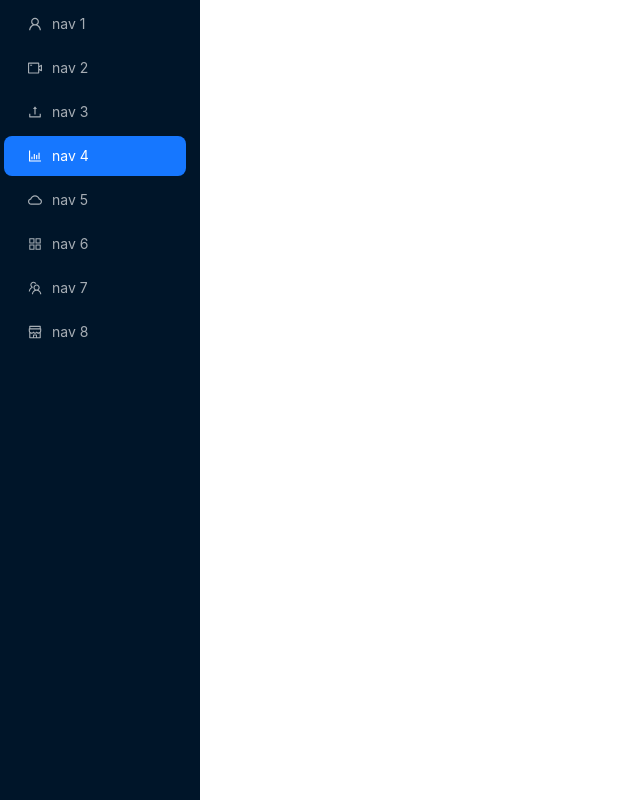
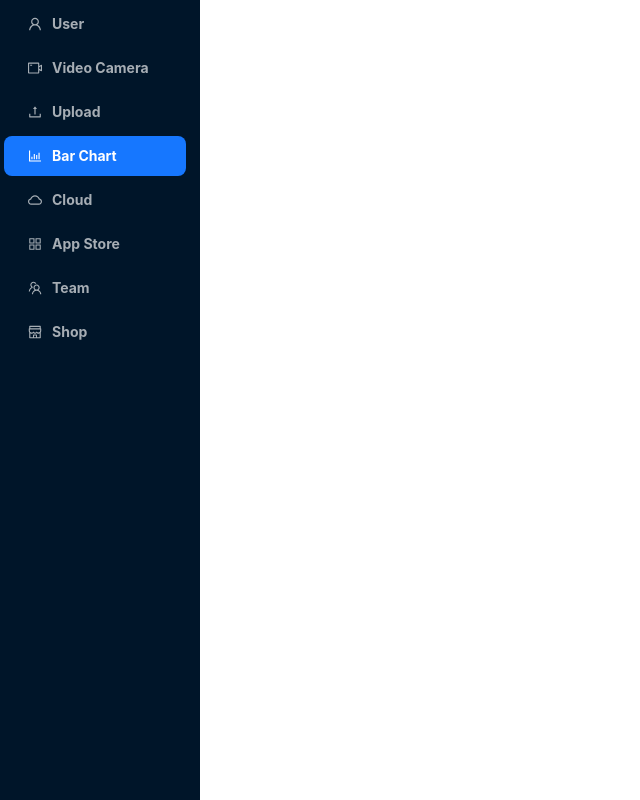
Before and after one commit to gossameralbum/admin-dashboard, a Next.js app: page / in a window 1280 px wide. Shown: the top 800 px of the page, without its empty margins (0-640 px from the left). Built offline with nearby package versions, Linux system fonts and the light colour scheme.

Commit message:
added sider and line awesome, changed fonts and added logo file

```diff
--- a/package.json
+++ b/package.json
@@ -12,7 +12,8 @@
     "antd": "^5.24.3",
     "next": "15.2.1",
     "react": "^19.0.0",
-    "react-dom": "^19.0.0"
+    "react-dom": "^19.0.0",
+    "react-line-awesome": "^1.4.1"
   },
   "devDependencies": {
     "@eslint/eslintrc": "^3",
--- a/src/app/globals.css
+++ b/src/app/globals.css
@@ -8,8 +8,7 @@
 @theme inline {
 	--color-background: var(--background);
 	--color-foreground: var(--foreground);
-	--font-sans: var(--font-geist-sans);
-	--font-mono: var(--font-geist-mono);
+	--font-sans: var(--font-nunito-sans);
 }
 
 @media (prefers-color-scheme: dark) {
@@ -22,6 +21,7 @@
 body {
 	background: var(--background);
 	color: var(--foreground);
-	font-family: system-ui, -apple-system, BlinkMacSystemFont, "Segoe UI", Roboto,
-		Oxygen, Ubuntu, Cantarell, "Open Sans", "Helvetica Neue", sans-serif;
+	font-family: var(--font-sans);
+	font-weight: 700;
+	font-size: 14px;
 }
--- a/src/app/layout.js
+++ b/src/app/layout.js
@@ -1,13 +1,8 @@
-import { Geist, Geist_Mono } from "next/font/google";
+import { Nunito_Sans } from "next/font/google";
 import "./globals.css";
 
-const geistSans = Geist({
-	variable: "--font-geist-sans",
-	subsets: ["latin"],
-});
-
-const geistMono = Geist_Mono({
-	variable: "--font-geist-mono",
+const nunitoSans = Nunito_Sans({
+	variable: "--font-nunito-sans",
 	subsets: ["latin"],
 });
 
@@ -18,11 +13,17 @@ export const metadata = {
 
 export default function RootLayout({ children }) {
 	return (
-		<html lang="en">
-			<body
-				className={`${geistSans.variable} ${geistMono.variable} antialiased`}>
-				{children}
-			</body>
+		<html
+			lang="en"
+			suppressHydrationWarning
+			className={nunitoSans.variable}>
+			<head>
+				<link
+					rel="stylesheet"
+					href="https://maxst.icons8.com/vue-static/landings/line-awesome/line-awesome/1.3.0/css/line-awesome.min.css"
+				/>
+			</head>
+			<body className="antialiased">{children}</body>
 		</html>
 	);
 }
--- a/src/app/page.js
+++ b/src/app/page.js
@@ -1,23 +1,23 @@
 "use client";
-
+import { Nunito_Sans } from "next/font/google";
+import Image from "next/image";
 import React from "react";
 import {
+	AppstoreOutlined,
+	BarChartOutlined,
+	CloudOutlined,
+	ShopOutlined,
+	TeamOutlined,
+	UploadOutlined,
 	UserOutlined,
 	VideoCameraOutlined,
-	UploadOutlined,
-	BarChartOutlined,
-	CloudOutlined,
-	AppstoreOutlined,
-	TeamOutlined,
-	ShopOutlined,
 } from "@ant-design/icons";
 import { Layout, Menu } from "antd";
 
 const { Sider } = Layout;
 const siderStyle = {
 	overflow: "auto",
-	height: "1070px",
-	width: "240px",
+	height: "100vh",
 	position: "sticky",
 	insetInlineStart: 0,
 	top: 0,
@@ -27,22 +27,25 @@ const siderStyle = {
 };
 
 const items = [
-	UserOutlined,
-	VideoCameraOutlined,
-	UploadOutlined,
-	BarChartOutlined,
-	CloudOutlined,
-	AppstoreOutlined,
-	TeamOutlined,
-	ShopOutlined,
-].map((icon, index) => ({
+	{ icon: UserOutlined, label: "User" },
+	{ icon: VideoCameraOutlined, label: "Video Camera" },
+	{ icon: UploadOutlined, label: "Upload" },
+	{ icon: BarChartOutlined, label: "Bar Chart" },
+	{ icon: CloudOutlined, label: "Cloud" },
+	{ icon: AppstoreOutlined, label: "App Store" },
+	{ icon: TeamOutlined, label: "Team" },
+	{ icon: ShopOutlined, label: "Shop" },
+].map((item, index) => ({
 	key: String(index + 1),
-	icon: React.createElement(icon),
-	label: `nav ${index + 1}`,
+	icon: React.createElement(item.icon),
+	label: item.label,
 }));
+
+const nunitoSans = Nunito_Sans({ subsets: ["latin"] });
 
 const App = () => {
 	return (
+		<main className={nunitoSans.className}>
 			<Sider style={siderStyle}>
 				<div className="demo-logo-vertical" />
 				<Menu
@@ -52,6 +55,7 @@ const App = () => {
 					items={items}
 				/>
 			</Sider>
+		</main>
 	);
 };
 
```
Also changed, not shown: public/dashlogo.svg (added), 1 other file (tests, documents, lock files or other folders). Lines whose indentation alone changed are shown as unchanged.
